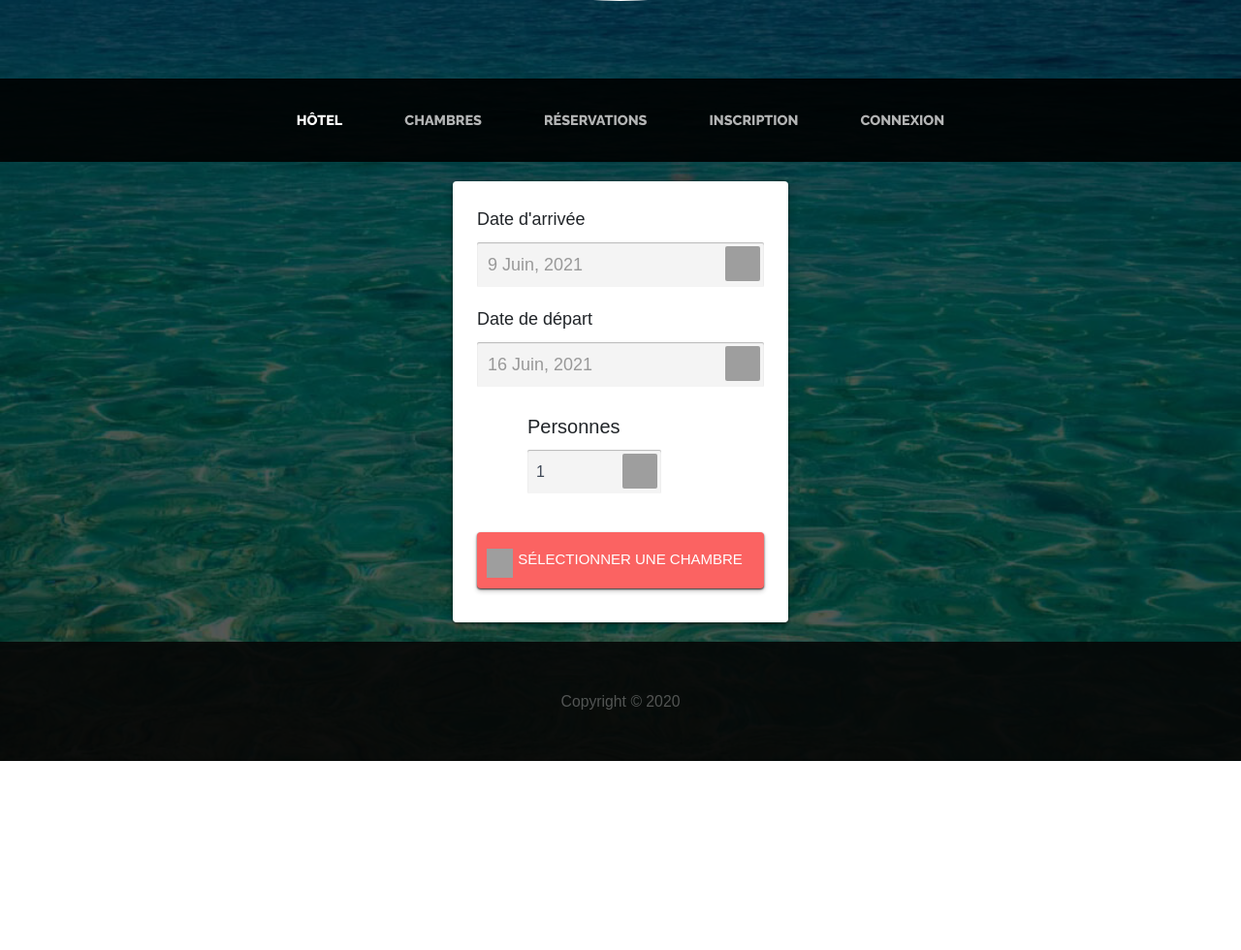
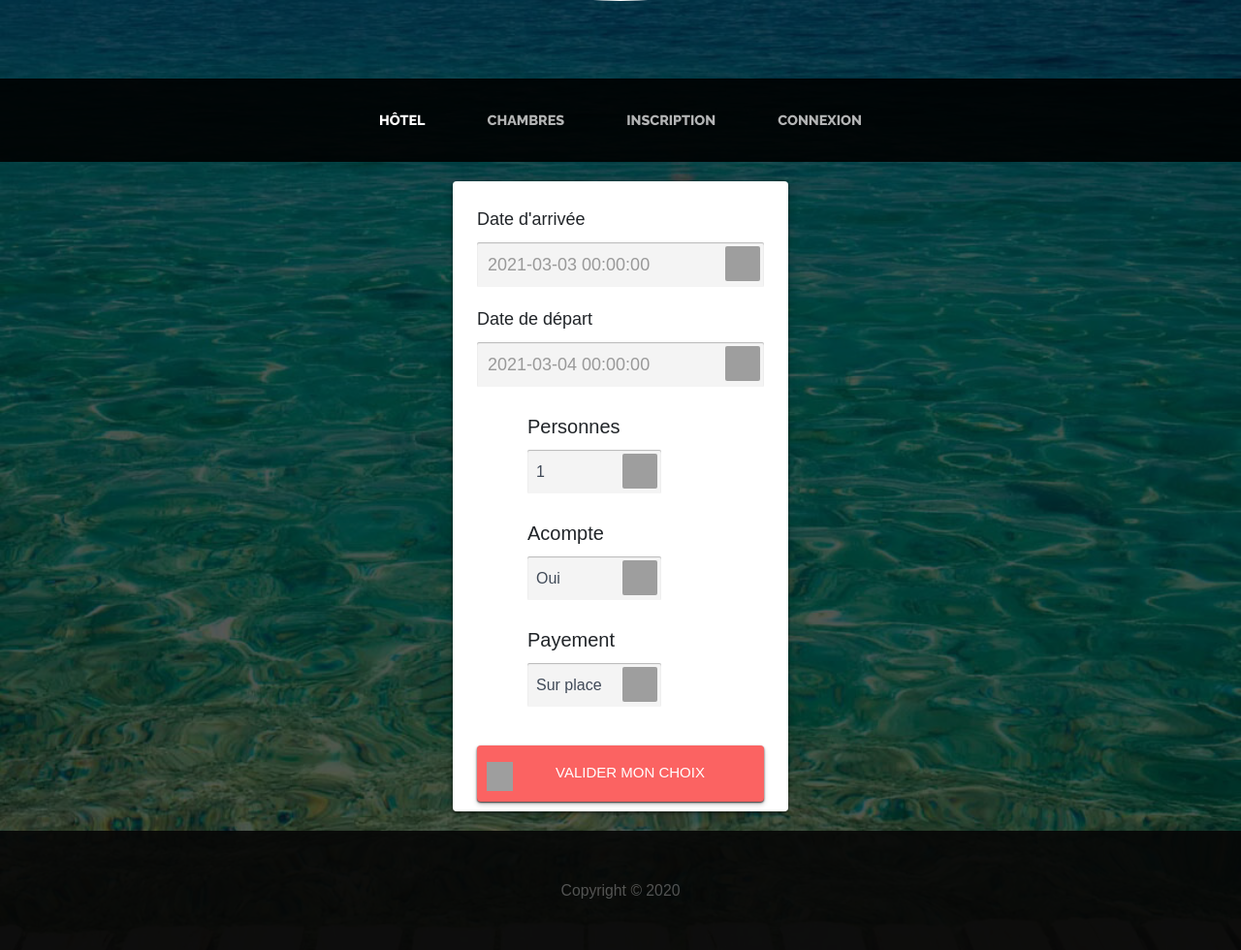
Before and after one commit to Keryanne/Hotel-Neptune, a PHP site: page /pages-Client/reservation.php in a window 1280 px wide. Shown: the part 655-1635 px from the top of the page at 97% size. Before the commit the page ends 1440 px from the top, so only its background shows below. Run offline with PHP 8.4, Linux system fonts and the light colour scheme; the visitor is signed in with stand-in values (Sample User, id 1); some libraries are stand-ins or nearby versions; grey boxes are pictures that could not be loaded.

Commit message:
Réservation FINI

```diff
--- a/init/haut-page.php
+++ b/init/haut-page.php
@@ -42,12 +42,30 @@
               <span class="sr-only"></span>
             </a>
           </li>
+
+<?php
+  if(isset($_GET['id_client']))
+  {
+   $resultat = $bdd->query("SELECT * FROM clients WHERE id_client = '$_GET[id_client]'");
+    if($resultat->rowCount() != 0)
+    {
+      $client = $resultat->fetch();
+      ?>
           <li class="nav-item px-lg-4">
+            <a class="nav-link text-uppercase text-expanded" href="<?php echo RACINE_SITE; ?>pages-Client/chambres.php?id_client=<?php echo $client['id_client']; ?>">Chambres</a>
+          </li>
+          <?php
+    }
+  }else
+    {
+      ?>
+     <li class="nav-item px-lg-4">
             <a class="nav-link text-uppercase text-expanded" href="<?php echo RACINE_SITE; ?>pages-Client/chambres.php">Chambres</a>
           </li>
-          <li class="nav-item px-lg-4">
-            <a class="nav-link text-uppercase text-expanded" href="<?php echo RACINE_SITE; ?>pages-Client/reservation.php">Réservations</a>
-          </li>
+          <?php
+    }
+
+    ?>
           <li class="nav-item px-lg-4">
             <a class="nav-link text-uppercase text-expanded" href="<?php echo RACINE_SITE; ?>pages-Client/inscription.php">Inscription</a>
           </li>
--- a/pages-Client/css/reservation.css
+++ b/pages-Client/css/reservation.css
@@ -208,7 +208,7 @@ button.button-big {
 
 .booking {
 	width: 346px;
-	height: 455px;
+	height: 1000px;
 }
 .is-sent{
 	animation: launch 1s ease-in-out forwards
--- a/pages-Client/description-chambre.php
+++ b/pages-Client/description-chambre.php
@@ -72,6 +72,9 @@ if($donnees->rowCount() <= 0)
                         </div>
                         <div class="modal-body">
                             <p>Pour réserver, appelez au  04 67 50 88 00</p>
+
+                            <a class="nav-link text-uppercase text-expanded" href="'. RACINE_SITE .'pages-Client/inscription.php">Inscrivez-vous !</a>
+
                         </div>
                         <div class="modal-footer">
                             <button type="button" class="btn btn-secondary" data-dismiss="modal">Ok</button>
--- a/pages-Client/reservation.php
+++ b/pages-Client/reservation.php
@@ -5,17 +5,16 @@ require_once("../init/haut-page.php");
 
 <head><link rel="stylesheet" href="<?php echo RACINE_SITE; ?>pages-Client/css/reservation.css"></head>
 <?php
-//On teste si le formulaire a été soumis
-	if ((isset($_POST['civilite'])) && (isset($_POST['nom']))	&& (isset($_POST['prenom'])) && (isset($_POST['mail'])) && (isset($_POST['mot_de_passe']) ))
-
-	//on teste si tous les champs du formulaire sont remplits
-	if ((!empty($_POST['civilite'])) && (!empty($_POST['nom']))	&& (!empty($_POST['prenom'])) && (!empty($_POST['mail'])) && (!empty($_POST['mot_de_passe'])))
+if(!internauteEstConnecte())
+{
+	header("location:connexion.php");
+}
 ?>
 
 <?php
 if ($_POST)
 {
-	$planning = executeRequete("SELECT * FROM planning WHERE jour='$_POST[jour]'");
+	$planning = executeRequete("SELECT * FROM planning,clients,chambres WHERE jour='$_POST[jour]' AND planning.client_id = clients.id_client AND planning.id = chambres.id_chambre");
     if($planning->rowCount() > 0)
 	{
         echo "<div class='erreur'>Cette date est indisponible. Veuillez en sélectionner une autre.</div>";
@@ -29,7 +28,7 @@ if ($_POST)
             $_POST[$indice] = htmlEntities(addSlashes($valeur));
 		}
 
-		executeRequete("INSERT INTO planning (`chambre_id`, `jour`, `acompte`, `paye`, `client_id`) VALUES('$_POST[chambre_id]','$_POST[jour]','$_POST[acompte]','$_POST[paye]','$_POST[client_id]')");
+			executeRequete("INSERT INTO planning (id, jour, acompte, paye, client_id) VALUES('$_GET[id_chambre]', '$_POST[jour]','$_POST[acompte]','$_POST[paye]','$_GET[id_client]')");
 
 		echo "<div class='validation'>Votre réservation a bien été prise en compte.</div>";
 	}
@@ -69,18 +68,18 @@ if ($_POST)
 	</div>
 
 
-	<form action="http://localhost/Projet-PHP/pages-Client/chambres.php" class="container1 booking" name="booking">
-
+	<form method ="post" action="" enctype="multipart/form-data" class="container1 booking" name="booking" style="height:auto;">
+		<div>
 		<div class="dates" data-type="none">
 			<label for="checkin">Date d'arrivée</label>
 			<div class="input-text">
-				<input type="datetime" name="jour" value="9 Juin, 2021" id="checkin" readonly>
+				<input type="datetime" name="jour" value="2021-03-03 00:00:00" id="checkin" readonly>
 				<div class="icon pop-up"></div>
 			</div>
 
 			<label for="checkout">Date de départ</label>
 			<div class="input-text">
-				<input type="datetime" name="jour" value="16 Juin, 2021" id="checkout" readonly>
+				<input type="datetime" name="jour" value="2021-03-04 00:00:00" id="checkout" readonly>
 				<div class="icon pop-up"></div>
 			</div>
 		</div>
@@ -104,7 +103,34 @@ if ($_POST)
 			</li>
 		</ul>
 
-		<button class="button-big" type="submit" id="search"><div class="icon"></div>Sélectionner une chambre</button>
+		<ul class="persons">
+			<li>
+				<label>Acompte</label>
+				<div class="input-text">
+					<select name="acompte">
+						<option value="1"selected="selected">Oui</option>
+						<option value="0">Non</option>
+					</select>
+					<div class="icon"></div>
+				</div>
+			</li>
+		</ul>
+
+		<ul class="persons">
+			<li>
+				<label>Payement</label>
+				<div class="input-text">
+					<select name="paye">
+						<option value="0"selected="selected">Sur place</option>
+					</select>
+					<div class="icon"></div>
+				</div>
+			</li>
+		</ul>
+
+		<button class="button-big" type="submit" id="search" style="margin-bottom:10px;"><div class="icon"></div>Valider mon choix</button>
+		</div>
+
 	</form>
 
 <?php
@@ -132,7 +158,7 @@ $('#add_event').on('click', function(){
     $('#overlay').fadeOut(300);
  	$('.calendar').fadeOut(300);
  	let id=($('.dates').data()).type;
- 	$('#' + id).val(value+" Mai, 2021");
+ 	$('#' + id).val("2021-05-" +value+ " 00:00:00");
 });
 
 });	</script>
```
Also changed, not shown: pages-Client/chambres.php (+15 -6 lines).
